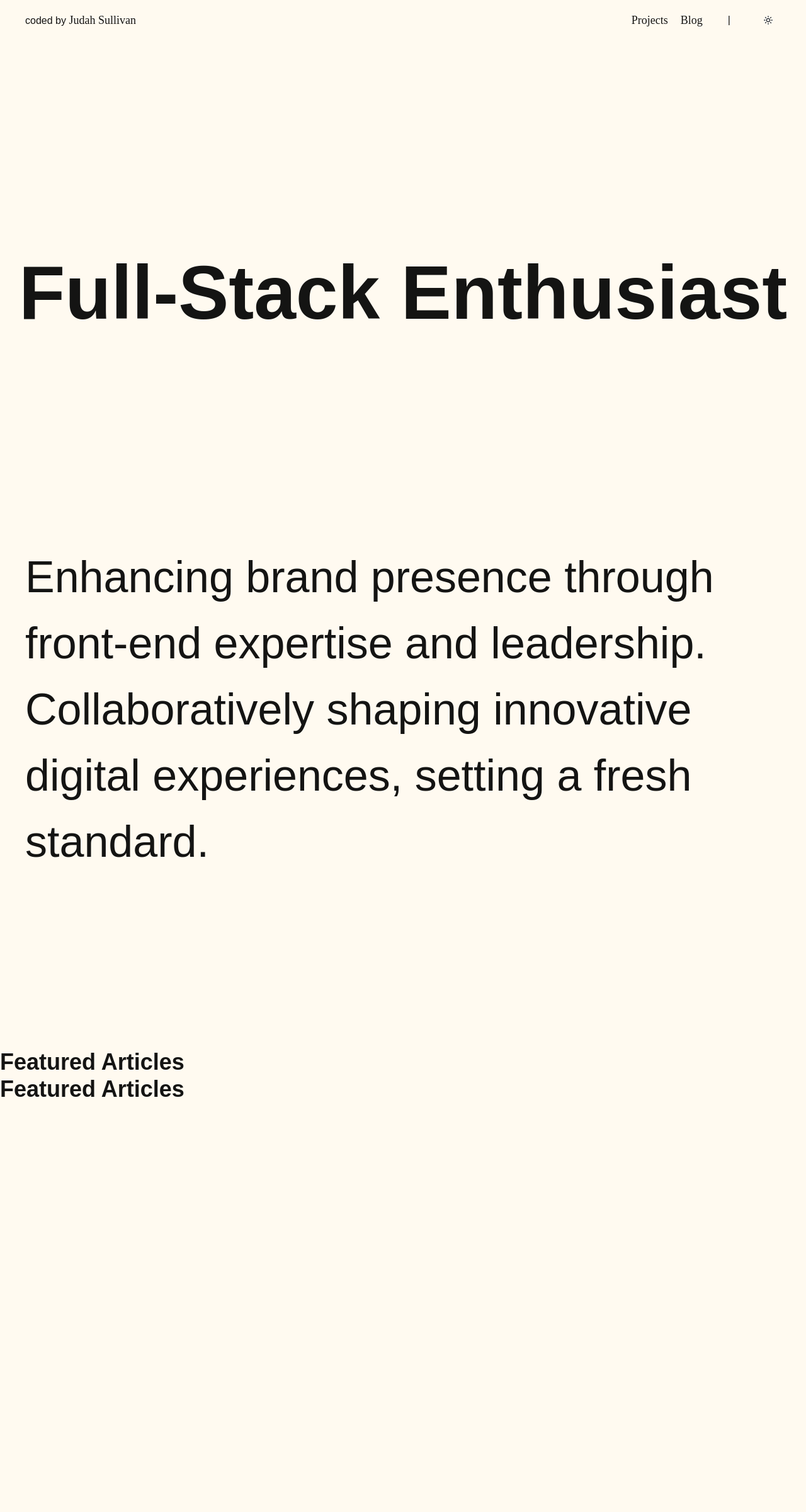
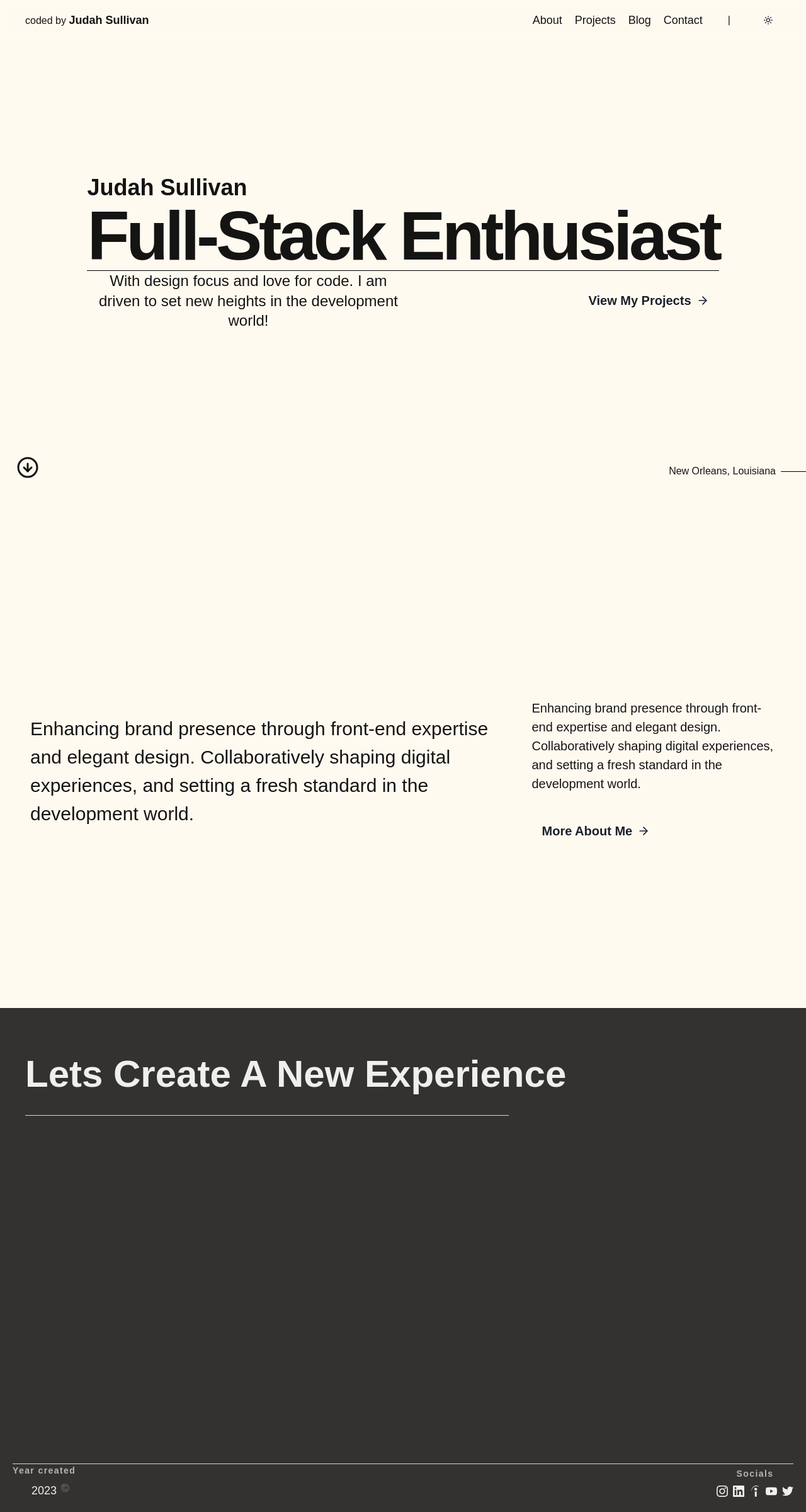
Before and after one commit to judahsullivan/My-Digital-Garden-V2, a Next.js app: page / in a window 1280 px wide. Shown: the whole page at 63% size. Before the commit the page ends 1750 px from the top, so only its background shows below. Built offline with nearby package versions, Linux system fonts and the light colour scheme; a web font is replaced by a local one.

Commit message:
working on the header and footer

```diff
--- /dev/null
+++ b/src/components/globals/footer/index.tsx
@@ -0,0 +1,122 @@
+import {
+  SiIndeed,
+  SiInstagram,
+  SiLinkedin,
+  SiTwitter,
+  SiYoutube,
+} from "react-icons/si";
+import { FiArrowRight } from "react-icons/fi";
+import {
+  Box,
+  Stack,
+  Heading,
+  HStack,
+  VStack,
+  Link,
+  Flex,
+  Divider,
+  Text,
+  Button,
+  chakra,
+  LinkProps,
+  useColorModeValue,
+  Icon,
+} from "@chakra-ui/react";
+// Here we have used react-icons package for the icons
+
+const Footer = () => {
+  return (
+    <Flex
+      bg={"blackAlpha.800"}
+      direction="column"
+      justify={"space-between"}
+      p={5}
+      minH="100dvh"
+      color={"whiteAlpha.900"}
+      w="full"
+      marginInline="auto"
+    >
+      <Stack
+        my={10}
+        w="full"
+        mx="auto"
+        maxW={1200}
+        spacing={[8, 12]}
+        justifyContent="space-evenly"
+        direction={{ base: "column" }}
+      >
+        <Box>
+          <Text
+            textTransform="capitalize"
+            fontWeight={"bold"}
+            fontSize={{ base: "5xl", md: "6xl" }}
+          >
+            Lets create a new Experience
+          </Text>
+          <chakra.hr
+            my={5}
+            maxW="3xl"
+            w="full"
+            borderColor={"whiteAlpha.800"}
+          />
+        </Box>
+      </Stack>
+
+      <Flex direction="column">
+        <chakra.hr w="full" borderColor={"whiteAlpha.800"} />
+
+        <Flex w="full" align="center" fontSize="lg" justify="space-between">
+          <VStack textAlign="center">
+            <chakra.p
+              fontSize="sm"
+              letterSpacing="widest"
+              fontWeight={"bold"}
+              color="whiteAlpha.700"
+            >
+              Year created
+            </chakra.p>
+
+            <chakra.p position="relative" fontSize={"lg"}>
+              {new Date().getFullYear()}
+              <chakra.span position="absolute" fontSize="xs" ml={1.5}>
+                ©️
+              </chakra.span>
+            </chakra.p>
+          </VStack>
+          <VStack textAlign="center">
+            <chakra.p
+              fontSize="sm"
+              letterSpacing="widest"
+              fontWeight={"bold"}
+              color="whiteAlpha.700"
+            >
+              Socials
+            </chakra.p>
+            <HStack spacing={2}>
+              <Icon as={SiInstagram} />
+              <Icon as={SiLinkedin} />
+              <Icon as={SiIndeed} />
+              <Icon as={SiYoutube} />
+              <Icon as={SiTwitter} />
+            </HStack>
+          </VStack>
+        </Flex>
+      </Flex>
+    </Flex>
+  );
+};
+
+const CustomLink = ({ children, ...props }: LinkProps) => {
+  return (
+    <Link
+      href="#"
+      fontSize="sm"
+      _hover={{ textDecoration: "underline" }}
+      {...props}
+    >
+      {children}
+    </Link>
+  );
+};
+
+export default Footer;
--- a/src/components/globals/nav/index.tsx
+++ b/src/components/globals/nav/index.tsx
@@ -5,29 +5,48 @@ import ThemeToggleButton from "./themeToggle";
 
 export default function Navigation() {
   return (
-    <Flex as="header" w="full" px={[5, 10]} h={16}>
+    <Flex
+      as="header"
+      zIndex={10}
+      position="fixed"
+      backdropFilter="auto"
+      backdropBlur="6px"
+      w="full"
+      px={[5, 10]}
+      h={16}
+    >
       <Flex h="full" justify="space-between" w={"full"} align="center">
         <Link passHref as={NextLink} href="/">
           <Text fontWeight="thin">
             coded by{" "}
-            <chakra.span fontFamily={"basement"} fontSize={["md", "lg"]}>
+            <chakra.span fontWeight="800" fontSize={["md", "lg"]}>
               Judah Sullivan
             </chakra.span>
           </Text>
         </Link>
-        <Flex display={["none", "flex"]} gap={10} align={"center"}>
-          <Flex fontFamily={"basement"} as="nav" gap={5} fontSize={["lg"]}>
+        <Flex
+          display={["none", "none", "flex", "flex"]}
+          gap={10}
+          align={"center"}
+        >
+          <Flex as="nav" gap={5} fontSize={["lg"]}>
+            <Link passHref href="/about" as={NextLink}>
+              About
+            </Link>
             <Link passHref href="/projects" as={NextLink}>
               Projects
             </Link>
             <Link href="/blog" passHref as={NextLink}>
               Blog
             </Link>
+            <Link passHref href="/contact" as={NextLink}>
+              Contact
+            </Link>
           </Flex>
           |
           <ThemeToggleButton />
         </Flex>
-        <Flex display={["flex", "none"]}>
+        <Flex display={["flex", "flex", "none", "none"]}>
           <MenuButton toggled={() => console.log("toggled")} />
         </Flex>
       </Flex>
--- a/src/components/home/about/index.tsx
+++ b/src/components/home/about/index.tsx
@@ -1,12 +1,64 @@
-import { Box, Flex, Text } from "@chakra-ui/react";
+import {
+  Icon,
+  Box,
+  Image,
+  Flex,
+  Heading,
+  Text,
+  VStack,
+  Button,
+} from "@chakra-ui/react";
+import NextLink from "next/link";
+
+import { FiArrowRight } from "react-icons/fi";
 
 export default function About() {
   const description = [
-    "Enhancing brand presence through front-end expertise and leadership. Collaboratively shaping innovative digital experiences, setting a fresh standard.",
+    "Enhancing brand presence through front-end expertise and elegant design. Collaboratively shaping digital experiences, and setting a fresh standard in the development world.",
   ];
   return (
-    <Box minH={"100dvh"} maxW={1200} mx={"auto"}>
-      <Text fontSize={"70px"}>{description}</Text>
-    </Box>
+    <Flex
+      pt={24}
+      pb={12}
+      px={2}
+      display={"flex"}
+      align={"center"}
+      justify="center"
+      minH="100dvh"
+      direction={"column"}
+      maxW={1200}
+      mx={"auto"}
+    >
+      <Flex gap={20} direction={"column"} justify="space-between">
+        <Flex
+          w="full"
+          align="center"
+          gap={{ base: 10 }}
+          justify="center"
+          direction={{
+            base: "column",
+            sm: "column",
+            md: "column",
+            lg: "row",
+            xl: "row",
+          }}
+        >
+          <Text fontSize={{ base: "2xl", md: "3xl" }}>{description}</Text>
+          <Flex direction="column" w="full" gap={10} maxW={{ base: "full" }}>
+            <Text fontSize={"xl"}>{description}</Text>
+            <Button
+              rightIcon={<Icon as={FiArrowRight} />}
+              variant="ghost"
+              placeSelf={"start"}
+              as={NextLink}
+              href="/about"
+              fontSize="xl"
+            >
+              More About Me
+            </Button>
+          </Flex>
+        </Flex>
+      </Flex>
+    </Flex>
   );
 }
--- a/src/components/home/index.tsx
+++ b/src/components/home/index.tsx
@@ -7,24 +7,101 @@ import {
   Text,
   useColorModeValue,
   Badge,
+  Icon,
+  VStack,
+  Box,
 } from "@chakra-ui/react";
-import { FiArrowRight } from "react-icons/fi";
+import { FiArrowDownCircle, FiArrowRight } from "react-icons/fi";
+import NextLink from "next/link";
 
 export default function Home() {
-  const role = "Full-Stack Enthusiast";
+  const name = "Judah Sullivan";
+  const heading = "Full-Stack Enthusiast";
+  const location = "New Orleans, Louisiana";
+  const description =
+    "With design focus and love for code. I am driven to set new heights in the development world!";
 
   return (
     <Flex
       justify={"center"}
       minHeight="100dvh"
       display="flex"
+      direction="column"
       align="center"
+      pos="relative"
       mx={"auto"}
+      textAlign="center"
+      my="auto"
       width="full"
     >
-      <Heading fontWeight={"bold"} fontSize="120px">
-        {role}
-      </Heading>
+      <Flex
+        maxW={1200}
+        mx="auto"
+        gap={[5, 8, 0]}
+        p={2}
+        direction="column"
+        align="center"
+      >
+        <Heading w="full" textAlign={["center", "center", "left", "left"]}>
+          {name}
+        </Heading>
+        <Heading
+          as="h1"
+          fontWeight={"bold"}
+          lineHeight="none"
+          letterSpacing="tighter"
+          w="full"
+          fontSize={["45px", "50px", "80px", "110px"]}
+          textAlign="center"
+          mx="auto"
+        >
+          {heading}
+        </Heading>
+        <chakra.hr w="full" borderColor={useColorModeValue("black", "white")} />
+        <Flex
+          align="center"
+          gap={{ base: 5, md: 6 }}
+          direction={["column", "column", "row", "row"]}
+          w="full"
+          justify="space-between"
+        >
+          <chakra.p
+            fontSize={{ base: "lg", md: "xl", lg: "2xl" }}
+            maxW={["full", "lg"]}
+            lineHeight="1.3"
+            fontWeight={300}
+          >
+            {description}
+          </chakra.p>
+
+          <Button
+            rightIcon={<Icon as={FiArrowRight} />}
+            variant="ghost"
+            as={NextLink}
+            href="/projects"
+            fontSize="xl"
+          >
+            View My Projects
+          </Button>
+        </Flex>
+        <Flex
+          align="center"
+          gap={"2"}
+          bottom={["5%"]}
+          right={["0%"]}
+          pos="absolute"
+        >
+          <chakra.p>{location}</chakra.p>
+          <chakra.hr
+            borderColor={useColorModeValue("black", "white")}
+            w="40px"
+          />
+        </Flex>
+      </Flex>
+
+      <Flex bottom={["5%"]} left={["2%"]} gap="2" align="center" pos="absolute">
+        <Icon fontSize={"4xl"} as={FiArrowDownCircle} />
+      </Flex>
     </Flex>
   );
 }
--- a/src/pages/_app.tsx
+++ b/src/pages/_app.tsx
@@ -1,5 +1,5 @@
+import Footer from "@/components/globals/footer";
 import Navigation from "@/components/globals/nav";
-import { Fonts } from "@/styles/fonts";
 import theme from "@/styles/theme";
 import { ChakraProvider } from "@chakra-ui/react";
 import type { AppProps } from "next/app";
@@ -9,6 +9,7 @@ export default function App({ Component, pageProps }: AppProps) {
     <ChakraProvider theme={theme}>
       <Navigation />
       <Component {...pageProps} />
+      <Footer />
     </ChakraProvider>
   );
 }
--- a/src/pages/index.tsx
+++ b/src/pages/index.tsx
@@ -9,8 +9,8 @@ export default function Main() {
     <Fragment>
       <Home />
       <About />
-      <RecentProjects />
-      <FeaturedArticles />
+      {/* <RecentProjects /> */}
+      {/* <FeaturedArticles /> */}
     </Fragment>
   );
 }
```
